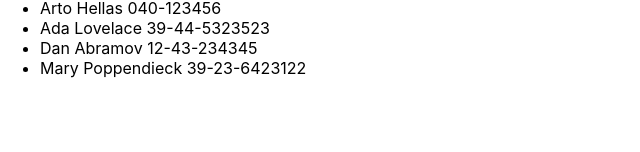
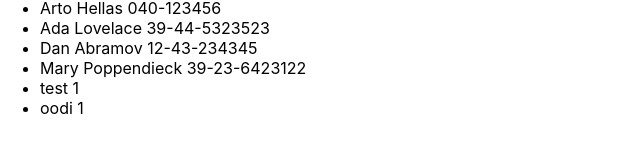
Before and after one commit to LiuFFT/full_stack_2020, a React (Create React App) app in the folder part2/phonebook/: page / in a window 1280 px wide. Shown: the part 296-448 px from the top of the page, without its empty margins (0-640 px from the left). Built offline with nearby package versions, Linux system fonts and the light colour scheme; data requests are answered from the project's data file.

Commit message:
part2-exercises2.15

```diff
--- a/part2/phonebook/src/App.js
+++ b/part2/phonebook/src/App.js
@@ -6,22 +6,11 @@ import axios from 'axios'
 
 const App = () => {
     const [persons, setPersons] = useState([
-        // { name: 'Arto Hellas', number: '040-123456' },
-        // { name: 'Ada Lovelace', number: '39-44-5323523' },
-        // { name: 'Dan Abramov', number: '12-43-234345' },
-        // { name: 'Mary Poppendieck', number: '39-23-6423122' }
     ])
     const [ newName, setNewName ] = useState('')
     const [ newNumber, setNewNumber ] = useState('')
     const [ filter, setNewFilter ] = useState('')
 
-    // const personToShow = (event) =>{
-    //     handleFilterChange(event)
-    //     const copy = persons.filter(person => person.name.toLowerCase().includes(filter))
-    //     console.log(copy)
-    //     setPersons(copy)
-    //     // setNewFilter('')
-    // }
 
     useEffect(() => {
         console.log('effect')
@@ -60,6 +49,11 @@ const App = () => {
             console.log(`${newName} is already added to phonebook`)
             alert(`${newName} is already added to phonebook`)
         }else {
+            axios
+                .post('http://localhost:3001/persons', personObj)
+                .then(response => {
+                    console.log(response)
+                })
             setPersons(persons.concat(personObj))
             setNewName('')
             setNewNumber('')
--- a/part2/phonebook/src/db.json
+++ b/part2/phonebook/src/db.json
@@ -1,5 +1,5 @@
 {
-  "persons":[
+  "persons": [
     {
       "name": "Arto Hellas",
       "number": "040-123456",
@@ -19,6 +19,16 @@
       "name": "Mary Poppendieck",
       "number": "39-23-6423122",
       "id": 4
+    },
+    {
+      "name": "test",
+      "number": "1",
+      "id": 5
+    },
+    {
+      "name": "oodi",
+      "number": "1",
+      "id": 6
     }
   ]
 }
```
Also changed, not shown: 1 other file (tests, documents, lock files or other folders).
